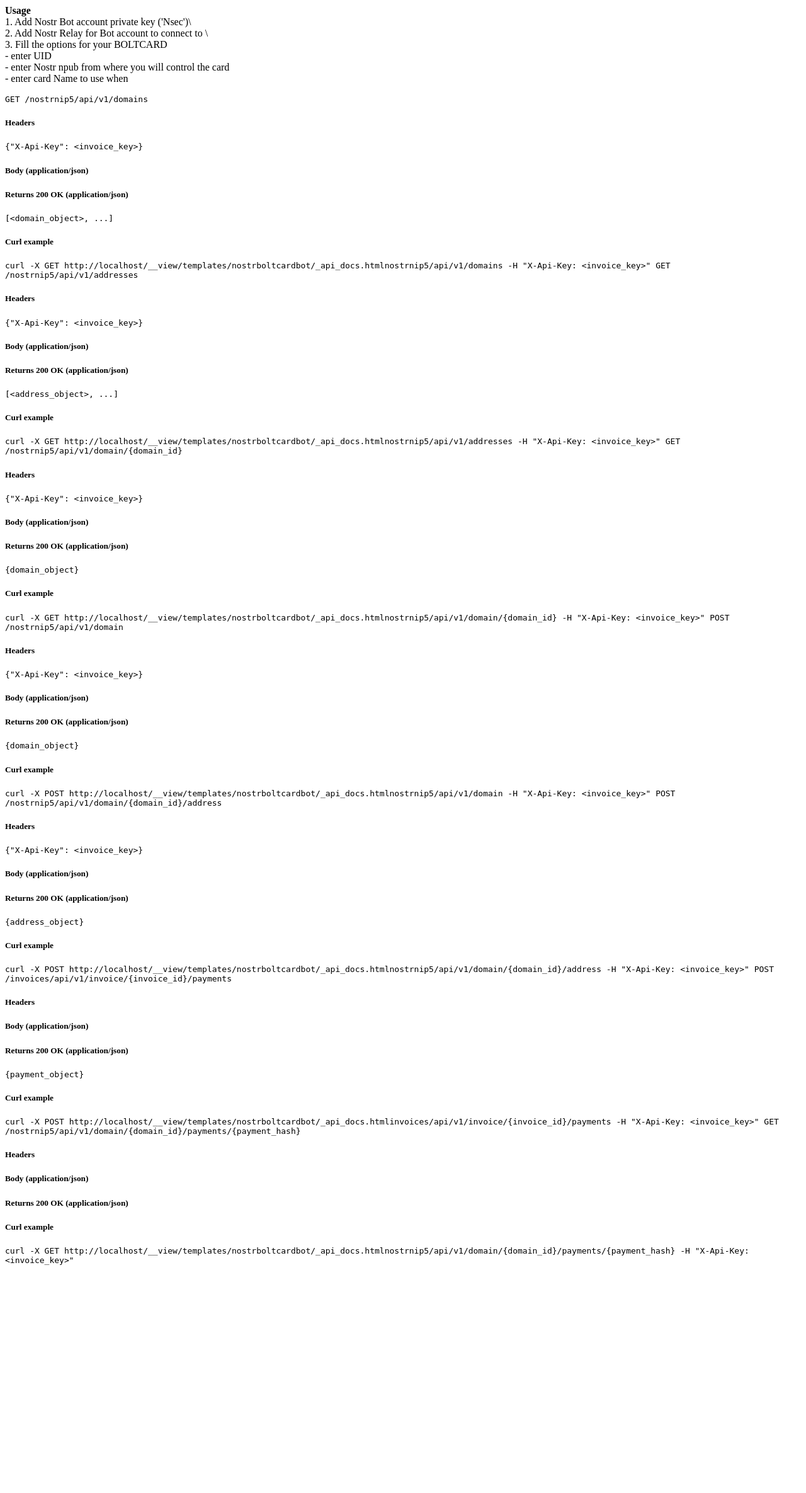
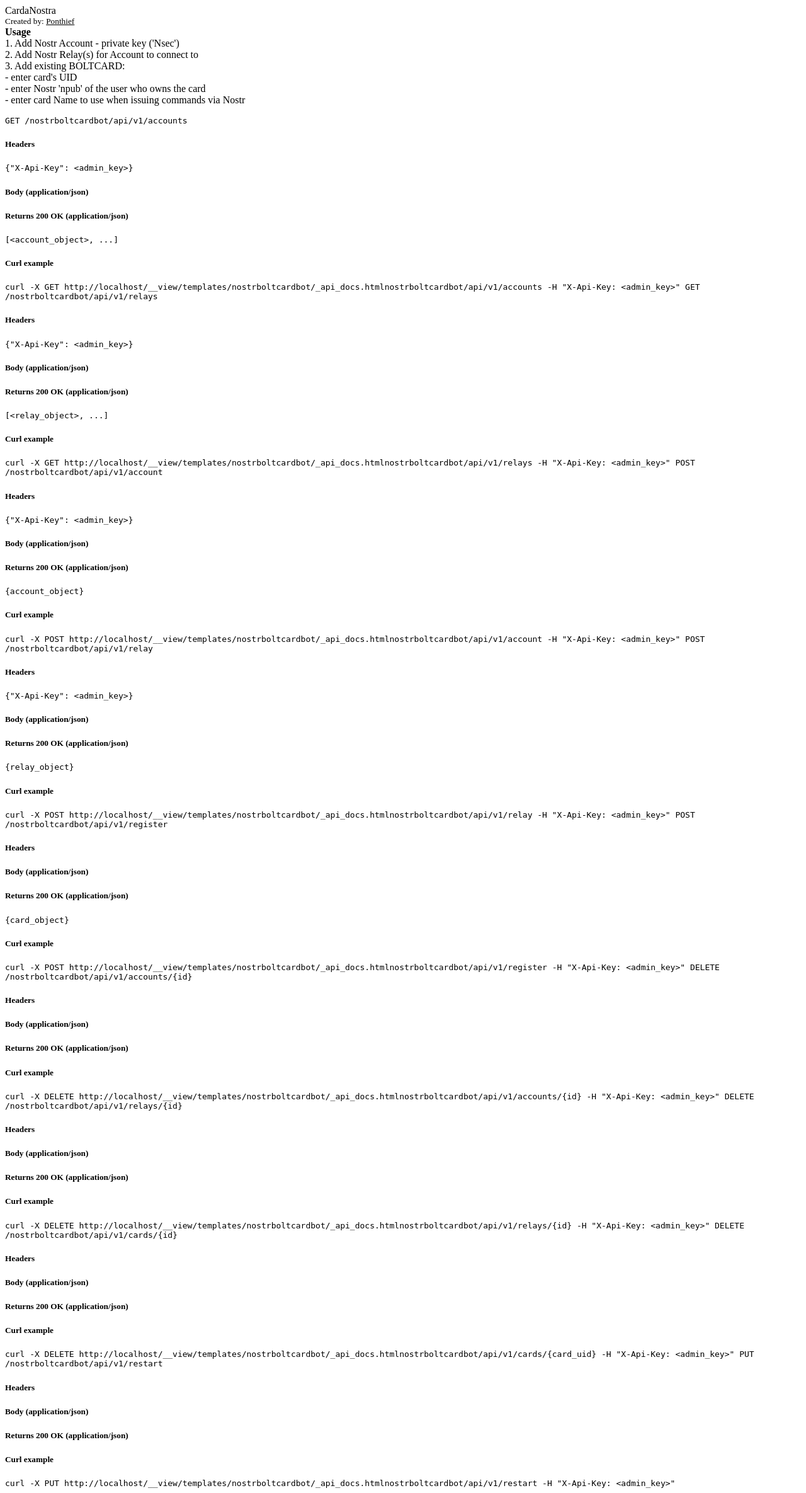
Before and after one commit to ponthief/cardanostra, a Python web app: template templates/nostrboltcardbot/_api_docs.html in a window 1280 px wide. Shown: the whole page at 63% size. Before the commit the page ends 2008 px from the top, so only its background shows below. Run offline with Jinja, Linux system fonts and the light colour scheme; the template is opened without the code that fills it, so the values that code supplies are empty.

Commit message:
readme and api docs update

```diff
--- a/tasks.py
+++ b/tasks.py
@@ -47,6 +47,7 @@
     accounts, relays = await setup_bot()
     if len(accounts) == 0:
         logger.warning("Nostr Account private key must be added in UI for CardaNostra to function.")
+        return
     if len(relays) == 0:
         logger.warning("At least 1 Nostr Relay must be added for CardaNostra to function.")
     # just the keys, change to profile?
@@ -82,7 +83,7 @@
     if as_user and relays:
         logger.debug('monitoring for events from or to account %s on relays %s'
                     % (as_user.public_key_hex(), relays))
-    await clients.run()
+        await clients.run()
 
 
 async def restart_bot():
--- a/templates/nostrboltcardbot/_api_docs.html
+++ b/templates/nostrboltcardbot/_api_docs.html
@@ -7,14 +7,27 @@
   <q-card>
     <p>
       <q-card-section>
+          CardaNostra<br />
+          <small>
+            Created by:
+            <a
+              class="text-secondary"
+              target="_blank"
+              style="color: unset"
+              href="https://github.com/ponthief"
+              >Ponthief</a
+            >
+            </small
+          >
+          <br />
         <strong>Usage</strong><br />
 
-        1. Add Nostr Bot account private key ('Nsec')\<br />
-        2. Add Nostr Relay for Bot account to connect to \<br />
-        3. Fill the options for your BOLTCARD<br />
-        - enter UID<br />
-        - enter Nostr npub from where you will control the card<br />
-        - enter card Name to use when<br />
+        1. Add Nostr Account - private key ('Nsec')<br />
+        2. Add Nostr Relay(s) for Account to  connect to<br />
+        3. Add existing BOLTCARD:<br />
+        - enter card's UID<br />
+        - enter Nostr 'npub' of the user who owns the card<br />
+        - enter card Name to use when issuing commands via Nostr<br />
 
       </q-card-section>
     </p>
@@ -27,115 +40,92 @@
   label="API info"
   :content-inset-level="0.5"
 >
-  <q-btn flat label="Swagger API" type="a" href="../docs#/nostrnip5"></q-btn>
-  <q-expansion-item group="api" dense expand-separator label="List Domains">
+  <q-btn flat label="Swagger API" type="a" href="../docs#/nostrboltcardbot"></q-btn>
+  <q-expansion-item group="api" dense expand-separator label="List Accounts">
     <q-card>
       <q-card-section>
         <code
-          ><span class="text-blue">GET</span> /nostrnip5/api/v1/domains</code
+          ><span class="text-blue">GET</span> /nostrboltcardbot/api/v1/accounts</code
         >
         <h5 class="text-caption q-mt-sm q-mb-none">Headers</h5>
-        <code>{"X-Api-Key": &lt;invoice_key&gt;}</code><br />
+        <code>{"X-Api-Key": &lt;admin_key&gt;}</code><br />
         <h5 class="text-caption q-mt-sm q-mb-none">Body (application/json)</h5>
         <h5 class="text-caption q-mt-sm q-mb-none">
           Returns 200 OK (application/json)
         </h5>
-        <code>[&lt;domain_object&gt;, ...]</code>
+        <code>[&lt;account_object&gt;, ...]</code>
         <h5 class="text-caption q-mt-sm q-mb-none">Curl example</h5>
         <code
-          >curl -X GET {{ request.base_url }}nostrnip5/api/v1/domains -H
-          "X-Api-Key: &lt;invoice_key&gt;"
+          >curl -X GET {{ request.base_url }}nostrboltcardbot/api/v1/accounts -H
+          "X-Api-Key: &lt;admin_key&gt;"
         </code>
       </q-card-section>
     </q-card>
   </q-expansion-item>
 
-  <q-expansion-item group="api" dense expand-separator label="List Addresses">
+  <q-expansion-item group="api" dense expand-separator label="List Relays">
     <q-card>
       <q-card-section>
         <code
-          ><span class="text-blue">GET</span> /nostrnip5/api/v1/addresses</code
+          ><span class="text-blue">GET</span> /nostrboltcardbot/api/v1/relays</code
         >
         <h5 class="text-caption q-mt-sm q-mb-none">Headers</h5>
-        <code>{"X-Api-Key": &lt;invoice_key&gt;}</code><br />
+        <code>{"X-Api-Key": &lt;admin_key&gt;}</code><br />
         <h5 class="text-caption q-mt-sm q-mb-none">Body (application/json)</h5>
         <h5 class="text-caption q-mt-sm q-mb-none">
           Returns 200 OK (application/json)
         </h5>
-        <code>[&lt;address_object&gt;, ...]</code>
+        <code>[&lt;relay_object&gt;, ...]</code>
         <h5 class="text-caption q-mt-sm q-mb-none">Curl example</h5>
         <code
-          >curl -X GET {{ request.base_url }}nostrnip5/api/v1/addresses -H
-          "X-Api-Key: &lt;invoice_key&gt;"
+          >curl -X GET {{ request.base_url }}nostrboltcardbot/api/v1/relays -H
+          "X-Api-Key: &lt;admin_key&gt;"
         </code>
       </q-card-section>
     </q-card>
   </q-expansion-item>
 
-  <q-expansion-item group="api" dense expand-separator label="Fetch Domain">
+  <q-expansion-item group="api" dense expand-separator label="Add Account">
     <q-card>
       <q-card-section>
         <code
-          ><span class="text-blue">GET</span>
-          /nostrnip5/api/v1/domain/{domain_id}</code
+          ><span class="text-blue">POST</span> /nostrboltcardbot/api/v1/account</code
         >
         <h5 class="text-caption q-mt-sm q-mb-none">Headers</h5>
-        <code>{"X-Api-Key": &lt;invoice_key&gt;}</code><br />
+        <code>{"X-Api-Key": &lt;admin_key&gt;}</code><br />
         <h5 class="text-caption q-mt-sm q-mb-none">Body (application/json)</h5>
         <h5 class="text-caption q-mt-sm q-mb-none">
           Returns 200 OK (application/json)
         </h5>
-        <code>{domain_object}</code>
+        <code>{account_object}</code>
         <h5 class="text-caption q-mt-sm q-mb-none">Curl example</h5>
         <code
-          >curl -X GET {{ request.base_url }}nostrnip5/api/v1/domain/{domain_id}
-          -H "X-Api-Key: &lt;invoice_key&gt;"
+          >curl -X POST {{ request.base_url }}nostrboltcardbot/api/v1/account -H
+          "X-Api-Key: &lt;admin_key&gt;"
         </code>
       </q-card-section>
     </q-card>
   </q-expansion-item>
 
-  <q-expansion-item group="api" dense expand-separator label="Create Domain">
+  <q-expansion-item group="api" dense expand-separator label="Add Relay">
     <q-card>
       <q-card-section>
         <code
-          ><span class="text-blue">POST</span> /nostrnip5/api/v1/domain</code
+          ><span class="text-blue">POST</span>
+          /nostrboltcardbot/api/v1/relay</code
         >
         <h5 class="text-caption q-mt-sm q-mb-none">Headers</h5>
-        <code>{"X-Api-Key": &lt;invoice_key&gt;}</code><br />
+        <code>{"X-Api-Key": &lt;admin_key&gt;}</code><br />
         <h5 class="text-caption q-mt-sm q-mb-none">Body (application/json)</h5>
         <h5 class="text-caption q-mt-sm q-mb-none">
           Returns 200 OK (application/json)
         </h5>
-        <code>{domain_object}</code>
-        <h5 class="text-caption q-mt-sm q-mb-none">Curl example</h5>
-        <code
-          >curl -X POST {{ request.base_url }}nostrnip5/api/v1/domain -H
-          "X-Api-Key: &lt;invoice_key&gt;"
-        </code>
-      </q-card-section>
-    </q-card>
-  </q-expansion-item>
-
-  <q-expansion-item group="api" dense expand-separator label="Create Address">
-    <q-card>
-      <q-card-section>
-        <code
-          ><span class="text-blue">POST</span>
-          /nostrnip5/api/v1/domain/{domain_id}/address</code
-        >
-        <h5 class="text-caption q-mt-sm q-mb-none">Headers</h5>
-        <code>{"X-Api-Key": &lt;invoice_key&gt;}</code><br />
-        <h5 class="text-caption q-mt-sm q-mb-none">Body (application/json)</h5>
-        <h5 class="text-caption q-mt-sm q-mb-none">
-          Returns 200 OK (application/json)
-        </h5>
-        <code>{address_object}</code>
+        <code>{relay_object}</code>
         <h5 class="text-caption q-mt-sm q-mb-none">Curl example</h5>
         <code
           >curl -X POST {{ request.base_url
-          }}nostrnip5/api/v1/domain/{domain_id}/address -H "X-Api-Key:
-          &lt;invoice_key&gt;"
+          }}nostrboltcardbot/api/v1/relay -H "X-Api-Key:
+          &lt;admin_key&gt;"
         </code>
       </q-card-section>
     </q-card>
@@ -145,25 +135,25 @@
     group="api"
     dense
     expand-separator
-    label="Create Invoice Payment"
+    label="Add Card"
   >
     <q-card>
       <q-card-section>
         <code
           ><span class="text-blue">POST</span>
-          /invoices/api/v1/invoice/{invoice_id}/payments</code
+          /nostrboltcardbot/api/v1/register</code
         >
         <h5 class="text-caption q-mt-sm q-mb-none">Headers</h5>
         <h5 class="text-caption q-mt-sm q-mb-none">Body (application/json)</h5>
         <h5 class="text-caption q-mt-sm q-mb-none">
           Returns 200 OK (application/json)
         </h5>
-        <code>{payment_object}</code>
+        <code>{card_object}</code>
         <h5 class="text-caption q-mt-sm q-mb-none">Curl example</h5>
         <code
           >curl -X POST {{ request.base_url
-          }}invoices/api/v1/invoice/{invoice_id}/payments -H "X-Api-Key:
-          &lt;invoice_key&gt;"
+          }}nostrboltcardbot/api/v1/register -H "X-Api-Key:
+          &lt;admin_key&gt;"
         </code>
       </q-card-section>
     </q-card>
@@ -173,13 +163,13 @@
     group="api"
     dense
     expand-separator
-    label="Check Invoice Payment Status"
+    label="Delete Account"
   >
     <q-card>
       <q-card-section>
         <code
-          ><span class="text-blue">GET</span>
-          /nostrnip5/api/v1/domain/{domain_id}/payments/{payment_hash}</code
+          ><span class="text-blue">DELETE</span>
+          /nostrboltcardbot/api/v1/accounts/{id}</code
         >
         <h5 class="text-caption q-mt-sm q-mb-none">Headers</h5>
         <h5 class="text-caption q-mt-sm q-mb-none">Body (application/json)</h5>
@@ -188,9 +178,87 @@
         </h5>
         <h5 class="text-caption q-mt-sm q-mb-none">Curl example</h5>
         <code
-          >curl -X GET {{ request.base_url
-          }}nostrnip5/api/v1/domain/{domain_id}/payments/{payment_hash} -H
-          "X-Api-Key: &lt;invoice_key&gt;"
+          >curl -X DELETE {{ request.base_url
+          }}nostrboltcardbot/api/v1/accounts/{id} -H
+          "X-Api-Key: &lt;admin_key&gt;"
+        </code>
+      </q-card-section>
+    </q-card>
+  </q-expansion-item>
+  <q-expansion-item
+    group="api"
+    dense
+    expand-separator
+    label="Delete Relay"
+  >
+    <q-card>
+      <q-card-section>
+        <code
+          ><span class="text-blue">DELETE</span>
+          /nostrboltcardbot/api/v1/relays/{id}</code
+        >
+        <h5 class="text-caption q-mt-sm q-mb-none">Headers</h5>
+        <h5 class="text-caption q-mt-sm q-mb-none">Body (application/json)</h5>
+        <h5 class="text-caption q-mt-sm q-mb-none">
+          Returns 200 OK (application/json)
+        </h5>
+        <h5 class="text-caption q-mt-sm q-mb-none">Curl example</h5>
+        <code
+          >curl -X DELETE {{ request.base_url
+          }}nostrboltcardbot/api/v1/relays/{id} -H
+          "X-Api-Key: &lt;admin_key&gt;"
+        </code>
+      </q-card-section>
+    </q-card>
+  </q-expansion-item>
+  <q-expansion-item
+    group="api"
+    dense
+    expand-separator
+    label="Delete Card"
+  >
+    <q-card>
+      <q-card-section>
+        <code
+          ><span class="text-blue">DELETE</span>
+          /nostrboltcardbot/api/v1/cards/{id}</code
+        >
+        <h5 class="text-caption q-mt-sm q-mb-none">Headers</h5>
+        <h5 class="text-caption q-mt-sm q-mb-none">Body (application/json)</h5>
+        <h5 class="text-caption q-mt-sm q-mb-none">
+          Returns 200 OK (application/json)
+        </h5>
+        <h5 class="text-caption q-mt-sm q-mb-none">Curl example</h5>
+        <code
+          >curl -X DELETE {{ request.base_url
+          }}nostrboltcardbot/api/v1/cards/{card_uid} -H
+          "X-Api-Key: &lt;admin_key&gt;"
+        </code>
+      </q-card-section>
+    </q-card>
+  </q-expansion-item>
+  <q-expansion-item
+    group="api"
+    dense
+    expand-separator
+    label="Restart Nostr Connection"
+  >
+    <q-card>
+      <q-card-section>
+        <code
+          ><span class="text-blue">PUT</span>
+          /nostrboltcardbot/api/v1/restart</code
+        >
+        <h5 class="text-caption q-mt-sm q-mb-none">Headers</h5>
+        <h5 class="text-caption q-mt-sm q-mb-none">Body (application/json)</h5>
+        <h5 class="text-caption q-mt-sm q-mb-none">
+          Returns 200 OK (application/json)
+        </h5>
+        <h5 class="text-caption q-mt-sm q-mb-none">Curl example</h5>
+        <code
+          >curl -X PUT {{ request.base_url
+          }}nostrboltcardbot/api/v1/restart -H
+          "X-Api-Key: &lt;admin_key&gt;"
         </code>
       </q-card-section>
     </q-card>
--- a/templates/nostrboltcardbot/index.html
+++ b/templates/nostrboltcardbot/index.html
@@ -195,8 +195,8 @@
         </h6>
         <p>
           <strong
-            >Allow BoltCard managament via Nostr account
-            bot</strong
+            >Allow BoltCard managament via Nostr
+            </strong
           >
         </p>
       </q-card-section>
```
Also changed, not shown: README.md.
